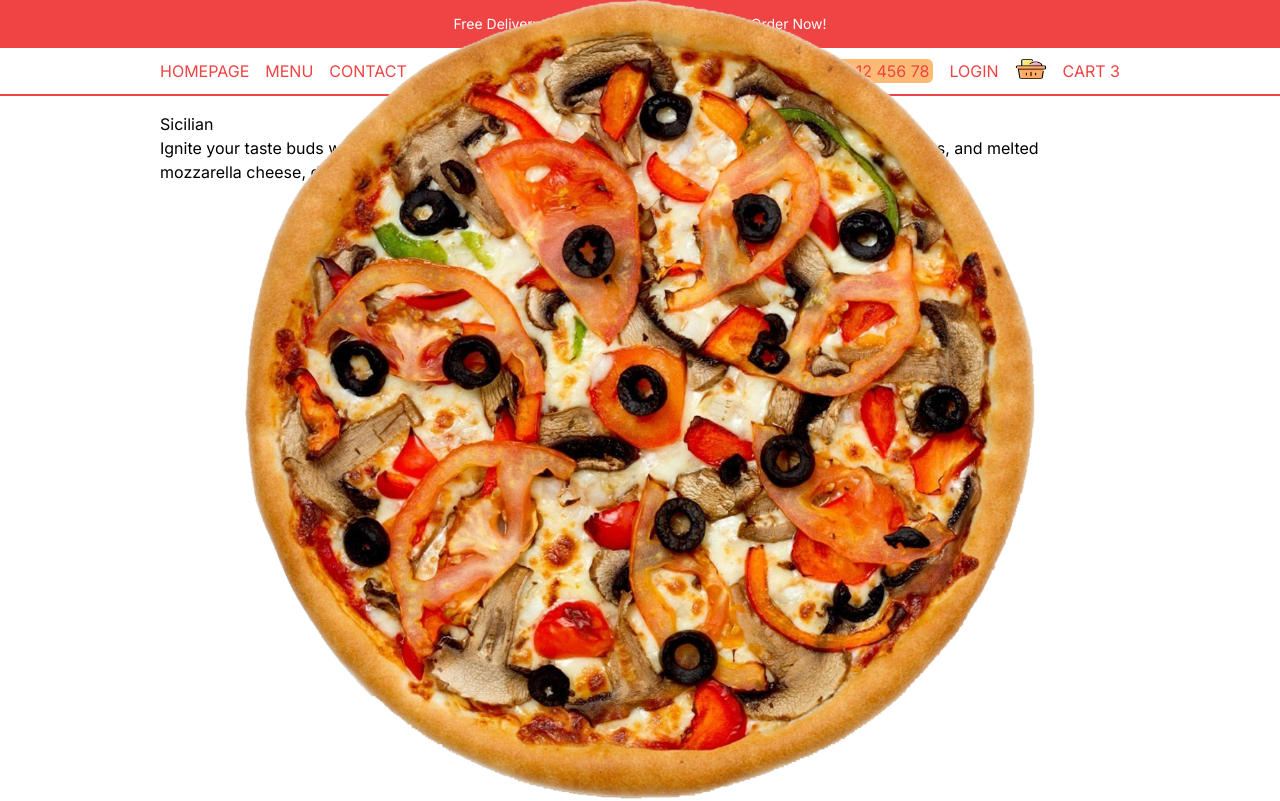
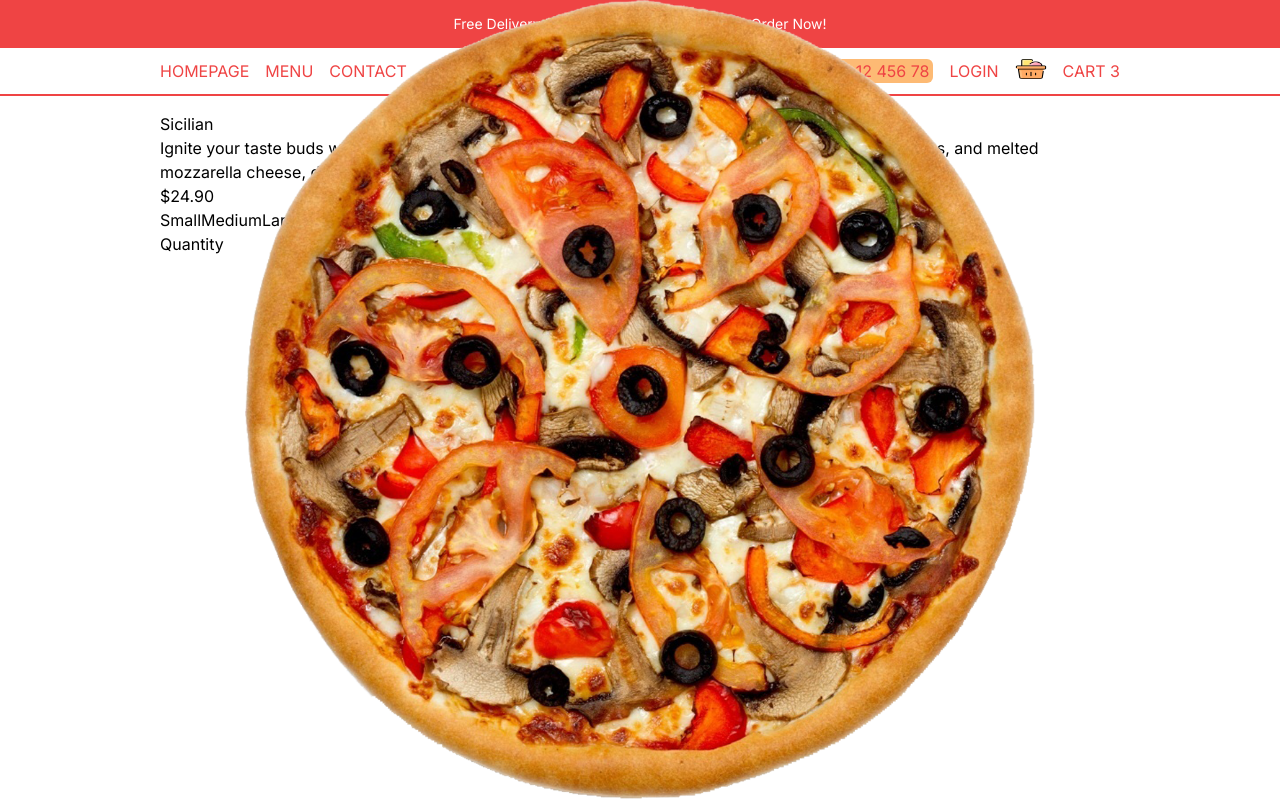
Before and after one commit to Ajay-v44/Delivor, a Next.js app: page /product/1 in a window 1280 px wide. Shown: the top 801 px of the page. Built offline with nearby package versions, Linux system fonts and the light colour scheme.

Commit message:
added price component and styled it

```diff
--- /dev/null
+++ b/app/components/PriceComponent.tsx
@@ -0,0 +1,32 @@
+import React from 'react'
+type props={
+    price:number;
+    id:number;
+    options?: { title: string; additionalPrice: number }[];
+}
+
+const PriceComponent = ({price,id,options}:props ) => {
+  return (
+    <div>
+        <h2>${price.toFixed(2)}</h2>
+       { /* options container */}
+       <div className=''>
+        {options?.map(option=>(
+            <button key={option.title}>{option.title}</button>
+        ))}
+       </div>
+
+       <div className=''>
+        <div className=''>
+            <span>Quantity</span>
+            <div>
+
+            </div>
+        </div>
+
+       </div>
+    </div>
+  )
+}
+
+export default PriceComponent
--- a/app/product/[id]/page.tsx
+++ b/app/product/[id]/page.tsx
@@ -1,6 +1,8 @@
+import PriceComponent from '@/app/components/PriceComponent'
 import { singleProduct } from '@/app/components/data'
 import Image from 'next/image'
 import React from 'react'
+
 
 const SingleProductPage = () => {
     return (
@@ -17,6 +19,8 @@ const SingleProductPage = () => {
             <div className=''>
                 <h1>{singleProduct.title}</h1>
                 <p>{singleProduct.desc}</p>
+                <PriceComponent price={singleProduct.price} id={singleProduct.id} options={singleProduct.options}/>
+
             </div>
         </div>
     )
```
